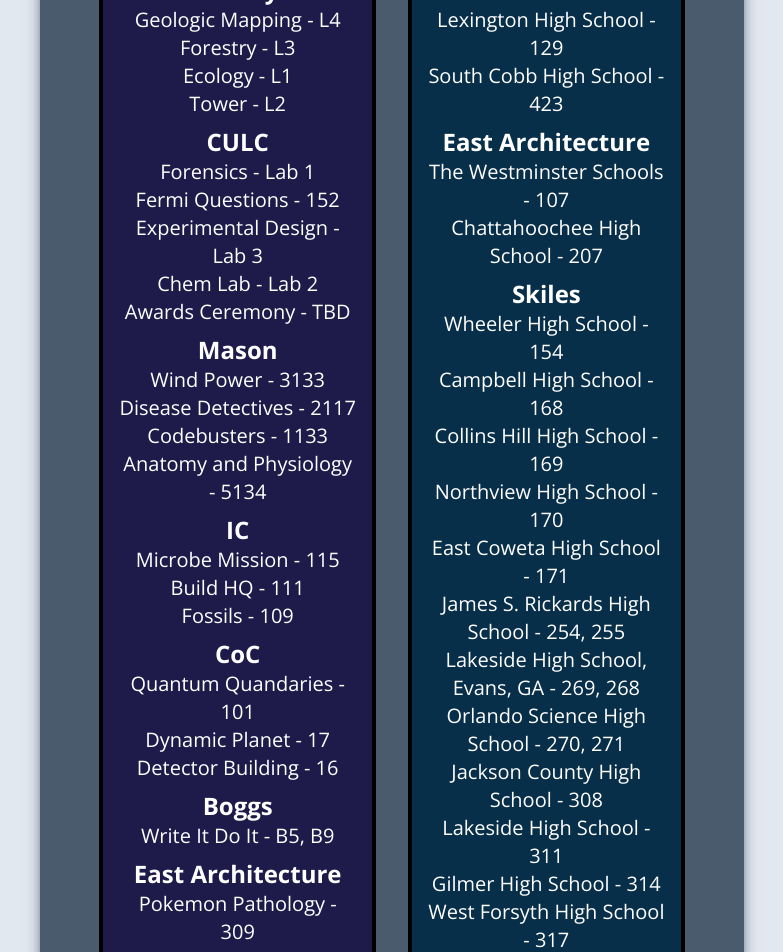
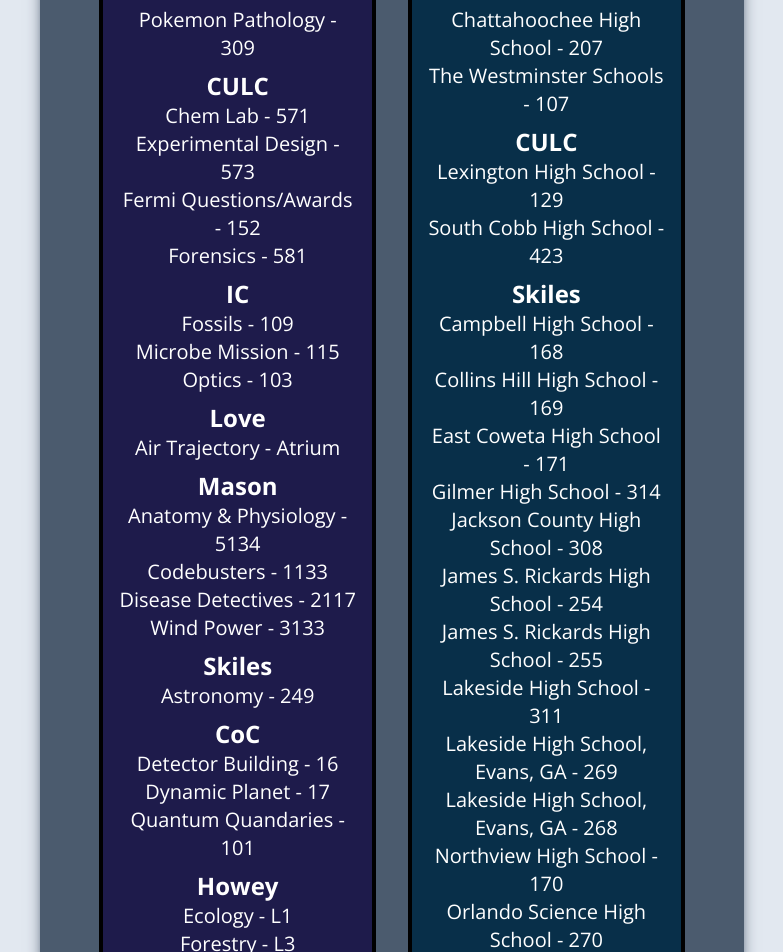
Before and after one commit to scioly-gatech/website, a Next.js app: page /currentTournament/map in a window 1280 px wide. Shown: the part 1400-2352 px from the top of the page, without its empty margins (248-1031 px from the left). Built offline with nearby package versions, Linux system fonts and the light colour scheme; some icons are missing.

Commit message:
Updated event locations

```diff
--- a/data/locations/yellowJacketInvitational.ts
+++ b/data/locations/yellowJacketInvitational.ts
@@ -5,291 +5,138 @@
 
 const tournamentLocations: TournamentLocation[] = [
   {
-    label: "Howey",
-    position: [33.7776405764111, -84.3986783057815],
-    events: [
-      {
-        eventName: "Geologic Mapping",
-        eventRoom: "L4",
-      },
-      {
-        eventName: "Forestry",
-        eventRoom: "L3",
-      },
-      {
-        eventName: "Ecology",
-        eventRoom: "L1",
-      },
-      {
-        eventName: "Tower",
-        eventRoom: "L2",
-      },
+    label: "East Architecture",
+    position: [33.776218438041454, -84.39499178593599],
+    events: [{ eventName: "Pokemon Pathology", eventRoom: "309" }],
+    homerooms: [
+      { schoolName: "Chattahoochee High School", homeRoom: "207" },
+      { schoolName: "The Westminster Schools", homeRoom: "107" },
     ],
   },
   {
     label: "CULC",
     position: [33.775000536193694, -84.3963075155798],
     events: [
-      {
-        eventName: "Forensics",
-        eventRoom: "Lab 1",
-      },
-      {
-        eventName: "Fermi Questions",
-        eventRoom: "152",
-      },
-      {
-        eventName: "Experimental Design",
-        eventRoom: "Lab 3",
-      },
-      {
-        eventName: "Chem Lab",
-        eventRoom: "Lab 2",
-      },
-      {
-        eventName: "Awards Ceremony",
-        eventRoom: "TBD",
-      },
+      { eventName: "Chem Lab", eventRoom: "571" },
+      { eventName: "Experimental Design", eventRoom: "573" },
+      { eventName: "Fermi Questions/Awards", eventRoom: "152" },
+      { eventName: "Forensics", eventRoom: "581" },
     ],
     homerooms: [
-      {
-        schoolName: "Lexington High School",
-        homeRoom: "129",
-      },
-      {
-        schoolName: "South Cobb High School",
-        homeRoom: "423",
-      },
-    ],
-  },
-  {
-    label: "Mason",
-    position: [33.776649522247936, -84.39903525838923],
-    events: [
-      {
-        eventName: "Wind Power",
-        eventRoom: "3133",
-      },
-      {
-        eventName: "Disease Detectives",
-        eventRoom: "2117",
-      },
-      {
-        eventName: "Codebusters",
-        eventRoom: "1133",
-      },
-      {
-        eventName: "Anatomy and Physiology",
-        eventRoom: "5134",
-      },
+      { schoolName: "Lexington High School", homeRoom: "129" },
+      { schoolName: "South Cobb High School", homeRoom: "423" },
     ],
   },
   {
     label: "IC",
     position: [33.77550128156202, -84.40126053276917],
     events: [
-      {
-        eventName: "Microbe Mission",
-        eventRoom: "115",
+      { eventName: "Fossils", eventRoom: "109" },
+      { eventName: "Microbe Mission", eventRoom: "115" },
+      { eventName: "Optics", eventRoom: "103" },
+    ],
   },
   {
-        eventName: "Build HQ",
-        eventRoom: "111",
+    label: "Love",
+    position: [33.776747491187, -84.40180663214677],
+    events: [{ eventName: "Air Trajectory", eventRoom: "Atrium" }],
   },
   {
-        eventName: "Fossils",
-        eventRoom: "109",
+    label: "Mason",
+    position: [33.776649522247936, -84.39903525838923],
+    events: [
+      { eventName: "Anatomy & Physiology", eventRoom: "5134" },
+      { eventName: "Codebusters", eventRoom: "1133" },
+      { eventName: "Disease Detectives", eventRoom: "2117" },
+      { eventName: "Wind Power", eventRoom: "3133" },
+    ],
   },
+  {
+    label: "Skiles",
+    position: [33.77369858338894, -84.39596400393388],
+    events: [{ eventName: "Astronomy", eventRoom: "249" }],
+    homerooms: [
+      { schoolName: "Campbell High School", homeRoom: "168" },
+      { schoolName: "Collins Hill High School", homeRoom: "169" },
+      { schoolName: "East Coweta High School", homeRoom: "171" },
+      { schoolName: "Gilmer High School", homeRoom: "314" },
+      { schoolName: "Jackson County High School", homeRoom: "308" },
+      { schoolName: "James S. Rickards High School", homeRoom: "254" },
+      { schoolName: "James S. Rickards High School", homeRoom: "255" },
+      { schoolName: "Lakeside High School", homeRoom: "311" },
+      { schoolName: "Lakeside High School, Evans, GA", homeRoom: "269" },
+      { schoolName: "Lakeside High School, Evans, GA", homeRoom: "268" },
+      { schoolName: "Northview High School", homeRoom: "170" },
+      { schoolName: "Orlando Science High School", homeRoom: "270" },
+      { schoolName: "Orlando Science High School", homeRoom: "271" },
+      { schoolName: "West Forsyth High School", homeRoom: "317" },
+      { schoolName: "Wheeler High School", homeRoom: "154" },
     ],
   },
   {
     label: "CoC",
     position: [33.77769047534177, -84.39732736008136],
     events: [
-      {
-        eventName: "Quantum Quandaries",
-        eventRoom: "101",
+      { eventName: "Detector Building", eventRoom: "16" },
+      { eventName: "Dynamic Planet", eventRoom: "17" },
+      { eventName: "Quantum Quandaries", eventRoom: "101" },
+    ],
   },
   {
-        eventName: "Dynamic Planet",
-        eventRoom: "17",
+    label: "Howey",
+    position: [33.7776405764111, -84.3986783057815],
+    events: [
+      { eventName: "Ecology", eventRoom: "L1" },
+      { eventName: "Forestry", eventRoom: "L3" },
+      { eventName: "Geologic Mapping", eventRoom: "L4" },
+      { eventName: "Tower", eventRoom: "L2" },
+    ],
   },
   {
-        eventName: "Detector Building",
-        eventRoom: "16",
+    label: "Klaus",
+    position: [33.777180777225105, -84.39583656160448],
+    events: [{ eventName: "Flight", eventRoom: "Atrium" }],
   },
+  {
+    label: "MRDC",
+    position: [33.77681638264601, -84.40059685584552],
+    events: [
+      { eventName: "Robot Tour", eventRoom: "MSE Wing" },
+      { eventName: "Scrambler", eventRoom: "MSE Wing" },
     ],
   },
   {
     label: "Boggs",
     position: [33.775885403501604, -84.39975333174158],
     events: [
-      {
-        eventName: "Write It Do It",
-        eventRoom: "B5, B9",
-      },
-    ],
-  },
-  {
-    label: "East Architecture",
-    position: [33.776218438041454, -84.39499178593599],
-    events: [
-      {
-        eventName: "Pokemon Pathology",
-        eventRoom: "309",
-      },
-      {
-        eventName: "Optics",
-        eventRoom: "123",
-      },
-    ],
-    homerooms: [
-      {
-        schoolName: "The Westminster Schools",
-        homeRoom: "107",
-      },
-      {
-        schoolName: "Chattahoochee High School",
-        homeRoom: "207",
-      },
-    ],
-  },
-  {
-    label: "Klaus",
-    position: [33.777180777225105, -84.39583656160448],
-    events: [
-      {
-        eventName: "Flight",
-        eventRoom: "Atrium",
-      },
-    ],
-  },
-  {
-    label: "Skiles",
-    position: [33.77369858338894, -84.39596400393388],
-    events: [
-      {
-        eventName: "Astronomy",
-        eventRoom: "249",
-      },
-    ],
-    homerooms: [
-      {
-        schoolName: "Wheeler High School",
-        homeRoom: "154",
-      },
-      {
-        schoolName: "Campbell High School",
-        homeRoom: "168",
-      },
-      {
-        schoolName: "Collins Hill High School",
-        homeRoom: "169",
-      },
-      {
-        schoolName: "Northview High School",
-        homeRoom: "170",
-      },
-      {
-        schoolName: "East Coweta High School",
-        homeRoom: "171",
-      },
-      {
-        schoolName: "James S. Rickards High School",
-        homeRoom: "254, 255",
-      },
-      {
-        schoolName: "Lakeside High School, Evans, GA",
-        homeRoom: "269, 268",
-      },
-      {
-        schoolName: "Orlando Science High School",
-        homeRoom: "270, 271",
-      },
-      {
-        schoolName: "Jackson County High School",
-        homeRoom: "308",
-      },
-      {
-        schoolName: "Lakeside High School",
-        homeRoom: "311",
-      },
-      {
-        schoolName: "Gilmer High School",
-        homeRoom: "314",
-      },
-      {
-        schoolName: "West Forsyth High School",
-        homeRoom: "317",
-      },
-    ],
-  },
-  {
-    label: "Van Leer",
-    position: [33.776151279047426, -84.39710091742755],
-    events: [
-      {
-        eventName: "Robot Tour",
-        eventRoom: "E283",
-      },
-    ],
-    homerooms: [
-      {
-        schoolName: "Ed W. Clark High School",
-        homeRoom: "C240",
-      },
-      {
-        schoolName: "FCS Innovation Academy",
-        homeRoom: "C241",
-      },
-      {
-        schoolName: "Johns Creek High School",
-        homeRoom: "C340",
-      },
-      {
-        schoolName: "Lambert High School",
-        homeRoom: "C341",
-      },
-      {
-        schoolName: "Fulton Science Academy",
-        homeRoom: "C456, C457",
-      },
-    ],
-  },
-  {
-    label: "Love",
-    position: [33.776747491187, -84.40180663214677],
-    events: [
-      {
-        eventName: "Air Trajectory",
-        eventRoom: "Atrium",
-      },
-      {
-        eventName: "Scrambler",
-        eventRoom: "Atrium",
-      },
-    ],
-  },
-  {
-    label: "Bunger-Henry",
-    position: [33.77582399765655, -84.39827320393375],
-    homerooms: [
-      {
-        schoolName: "Northgate High School",
-        homeRoom: "380",
-      },
+      { eventName: "Write It Do It", eventRoom: "B9" },
+      { eventName: "Write It Do It", eventRoom: "B5" },
     ],
   },
   {
     label: "West Architecture",
     position: [33.77606247565049, -84.3961210569472],
     homerooms: [
+      { schoolName: "Alliance Academy for Innovation", homeRoom: "258" },
+    ],
+  },
   {
-        schoolName: "Alliance Academy for Innovation",
-        homeRoom: "258",
+    label: "Van Leer",
+    position: [33.776151279047426, -84.39710091742755],
+    homerooms: [
+      { schoolName: "Ed W. Clark High School", homeRoom: "C240" },
+      { schoolName: "FCS Innovation Academy", homeRoom: "C241" },
+      { schoolName: "Fulton Science Academy", homeRoom: "C456" },
+      { schoolName: "Fulton Science Academy", homeRoom: "C457" },
+      { schoolName: "Johns Creek High School", homeRoom: "C340" },
+      { schoolName: "Lambert High School", homeRoom: "C341" },
+    ],
   },
-    ],
-  }
+  {
+    label: "Bunger-Henry",
+    position: [33.77582399765655, -84.39827320393375],
+    homerooms: [{ schoolName: "Northgate High School", homeRoom: "380" }],
+  },
 ];
 
 const makerspaceLocations: MakerspaceLocation[] = [
@@ -306,7 +153,7 @@
   },
   {
     label: "HIVE",
-    position: [33.775714564437145, -84.39741528060907],
+    position: [33.775493431965835, -84.39736309239572],
     fullName: "Interdisciplinary Design Commons",
     hrefId: "hive-tour",
   },
```
Lines whose indentation alone changed are shown as unchanged.
